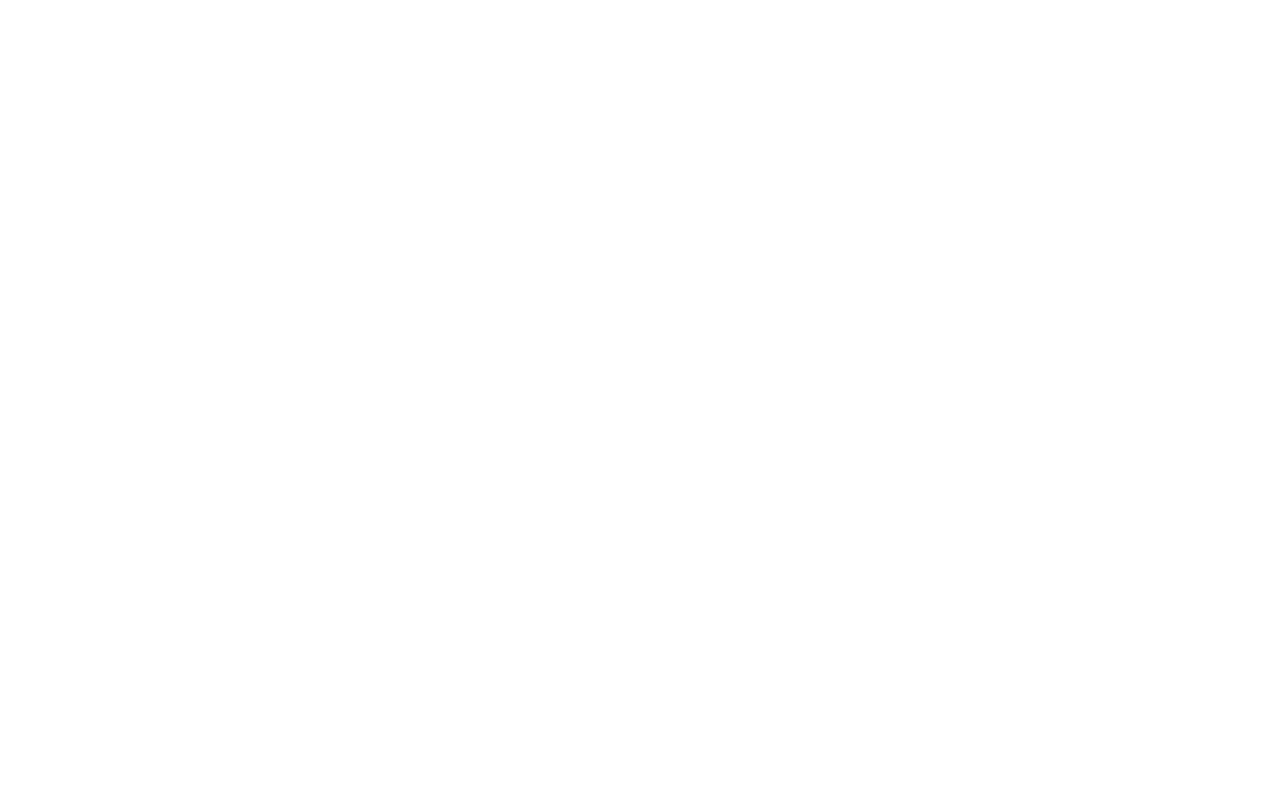
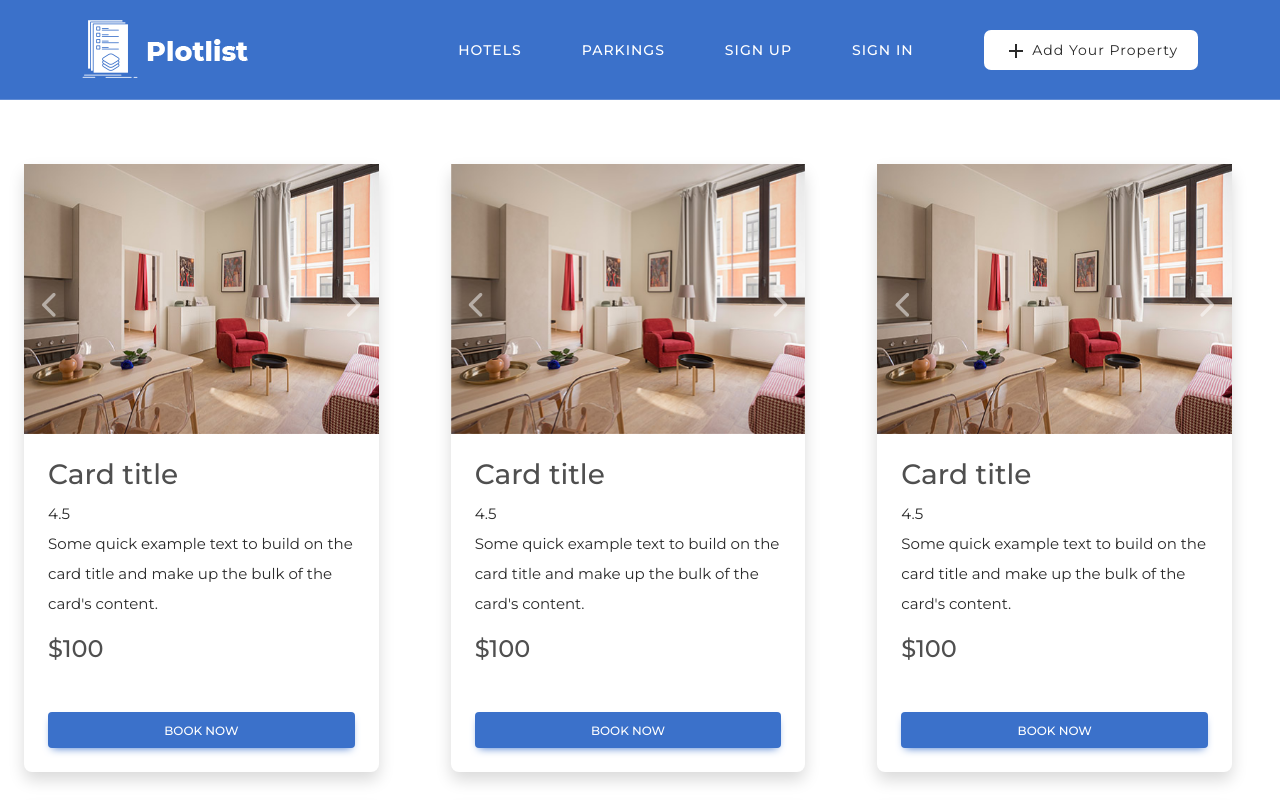
Before and after one commit to SohaibShahzad/desalis.github.io, a React (Create React App) app: page /ParkingList in a window 1280 px wide. Before the commit this address had no page. Shown: the top 800 px of the page. Built offline with nearby package versions, Linux system fonts and the light colour scheme; a web font is replaced by a local one.

Commit message:
Parking list added

```diff
--- a/src/App.js
+++ b/src/App.js
@@ -12,6 +12,7 @@ import HotelForm from "./Pages/hotelForm/Hotel";
 import RoomForm from "./Pages/roomForm/Room";
 import Parking from "./Pages/Parking Section/Parking";
 import Roomcard from "./Components/RoomCard/Roomcard";
+import ParkingList from "./Pages/ParkingList/ParkingList";
 
 function App() {
   return (
@@ -30,6 +31,7 @@ function App() {
         <Route path="/singleHotel" element={<Hotel />} />
         <Route path="/addHotel" element={<HotelForm />} />
         <Route path="/addRoom" element={<RoomForm />} />
+        <Route path="/ParkingList" element={<ParkingList />} />
       </Routes>
     </>
   );
--- a/src/Components/Card/Card.jsx
+++ b/src/Components/Card/Card.jsx
@@ -115,7 +115,7 @@ const Card = () => {
               12.5km form center
             </div>
           </div>
-          <div className="mt-1 mb-0 text-muted" style={{fontSize:"4px"}}>
+          <div className="mt-1 mb-0 text-muted" style={{fontSize:"12px"}}>
             <span>{cardData.attr1}</span>
             <span className="text-primary"> • </span>
             <span>{cardData.attr2}</span>
@@ -142,7 +142,7 @@ const Card = () => {
             <small className="fs-7 text-muted">
               You can cancel later, so lock in this great price today.
             </small>
-            <p className="mb-4 text-truncate mb-md-0">{cardData.description}</p>
+            {/* <p className="mb-4 text-truncate mb-md-0">{cardData.description}</p> */}
           </div>
         </div>
         <div
@@ -161,10 +161,10 @@ const Card = () => {
             <small className="text-muted text-end fs-7 fw-light">
               +120$ Tax and charges
             </small>
-            <div className="d-flex flex-column mt-4">
+            <div className="d-flex flex-column mt-2">
               <Link
                 to="/singleHotel"
-                className="btn btn-outline-primary text-uppercase btn-md mt-2"
+                className="btn btn-outline-primary text-uppercase btn-md"
                 type="button"
               >
                 See Availability
--- a/src/Components/DateForPaking/ParkingDate.jsx
+++ b/src/Components/DateForPaking/ParkingDate.jsx
@@ -10,7 +10,7 @@ const { RangePicker } = DatePicker;
 const ParkingDate = () => {
   const dispatch = useDispatch();
   const { dates } = useSelector((state) => state.searchParkingDate);
-  console.log(dates);
+  // console.log(dates);
   const range = (start, end) => {
     const result = [];
     for (let i = start; i < end; i++) {
@@ -107,7 +107,6 @@ const ParkingDate = () => {
             type: "SETPARKING_DATE",
             payload: val.map((v) => v.format("DD-MM-YYYY HH:00")),
           });
-          console.log();
         }}
       />
     </Space>
--- a/src/Components/Navbar/Navbar.jsx
+++ b/src/Components/Navbar/Navbar.jsx
@@ -21,7 +21,7 @@ import NotificationsIcon from "@mui/icons-material/Notifications";
 import LogoutIcon from "@mui/icons-material/Logout";
 import RemoveIcon from "@mui/icons-material/Remove";
 import LocalParkingIcon from "@mui/icons-material/LocalParking";
-import DirectionsCarIcon from '@mui/icons-material/DirectionsCar';
+import DirectionsCarIcon from "@mui/icons-material/DirectionsCar";
 
 const Navbar = ({ list }) => {
   // const location = window.location.pathname;
@@ -87,7 +87,7 @@ const Navbar = ({ list }) => {
   const { user } = useSelector((state) => state.user);
   const handleOnSearch = () => {
     {
-      navSearch ? navigate(`/listHotel`) : navigate(`/listParking`);
+      navSearch ? navigate(`/listHotel`) : navigate(`/ParkingList`);
     }
   };
 
--- /dev/null
+++ b/src/Components/ParkingCard/ParkingCard.jsx
@@ -0,0 +1,66 @@
+import React from "react";
+import image from "../../images/listing-01.jpg";
+const ParkingCard = () => {
+  const card = {
+    title: "Card title",
+    rating: "4.5",
+    desc: "Some quick example text to build on the card title and make up the bulk of the card's content.",
+    price: "$100",
+  };
+  return (
+    <>
+      <div className="card my-3 shadow mx-4">
+        <div
+          id="carouselExampleControls"
+          className="carousel slide"
+          data-bs-ride="carousel"
+        >
+          <div className="carousel-inner">
+            <div className="carousel-item active">
+              <img src={image} className="d-block w-100" alt="..." />
+            </div>
+            <div className="carousel-item">
+              <img src={image} className="d-block w-100" alt="..." />
+            </div>
+            <div className="carousel-item">
+              <img src={image} className="d-block w-100" alt="..." />
+            </div>
+          </div>
+          <button
+            className="carousel-control-prev"
+            type="button"
+            data-bs-target="#carouselExampleControls"
+            data-bs-slide="prev"
+          >
+            <span className="carousel-control-prev-icon" aria-hidden="true"></span>
+            <span className="visually-hidden">Previous</span>
+          </button>
+          <button
+            className="carousel-control-next"
+            type="button"
+            data-bs-target="#carouselExampleControls"
+            data-bs-slide="next"
+          >
+            <span className="carousel-control-next-icon" aria-hidden="true"></span>
+            <span className="visually-hidden">Next</span>
+          </button>
+        </div>
+        {/* <img src={image} className="card-img-top" alt="..." /> */}
+        <div className="card-body">
+          <h3 className="card-title">{card.title}</h3>
+          <p>{card.rating}</p>
+          <p className="card-text">{card.desc}</p>
+          <div className="mt-3">
+            <h4>{card.price}</h4>
+          </div>
+        </div>
+
+        <div className="card-body">
+          <button className="btn btn-primary btn-block">Book now</button>
+        </div>
+      </div>
+    </>
+  );
+};
+
+export default ParkingCard;
--- a/src/Pages/Home/Home.jsx
+++ b/src/Pages/Home/Home.jsx
@@ -4,7 +4,7 @@ import Featured from "../../Components/featured/Featured";
 import FeaturedProperties from "../../Components/featuredProperties/FeaturedProperties";
 import Footer from "../../Components/footer/Footer";
 import MailList from "../../Components/mailList/MailList";
-import PropertyList from "../../Components/propertyList/PropertyList";
+// import PropertyList from "../../Components/propertyList/PropertyList";
 import style from "./home.module.css";
 
 const Home = () => {
@@ -13,10 +13,10 @@ const Home = () => {
       <Navbar list={true} />
       <div className={`${style.homeContainer} container`}>
         <Featured />
-        <h1 className={`${style.homeTitle} container`}>
+        {/* <h1 className={`${style.homeTitle} container`}>
           Browse by property type
         </h1>
-        <PropertyList />
+        <PropertyList /> */}
         <h1 className={`${style.homeTitle} container`}>Homes guests love</h1>
         <FeaturedProperties />
         <MailList />
--- /dev/null
+++ b/src/Pages/ParkingList/ParkingList.jsx
@@ -0,0 +1,64 @@
+import React from "react";
+import Navbar from "../../Components/Navbar/Navbar";
+import ParkingCard from "../../Components/ParkingCard/ParkingCard";
+
+const ParkingList = () => {
+  const card = [
+    {
+      title: "Card title",
+      rating: "4.5",
+      desc: "Some quick example text to build on the card title and make up the bulk of the card's content.",
+      price: "$100",
+    },
+    {
+      title: "Card title",
+      rating: "4.5",
+      desc: "Some quick example text to build on the card title and make up the bulk of the card's content.",
+      price: "$100",
+    },
+    {
+      title: "Card title",
+      rating: "4.5",
+      desc: "Some quick example text to build on the card title and make up the bulk of the card's content.",
+      price: "$100",
+    },
+    {
+      title: "Card title",
+      rating: "4.5",
+      desc: "Some quick example text to build on the card title and make up the bulk of the card's content.",
+      price: "$100",
+    },
+    {
+      title: "Card title",
+      rating: "4.5",
+      desc: "Some quick example text to build on the card title and make up the bulk of the card's content.",
+      price: "$100",
+    },
+    {
+      title: "Card title",
+      rating: "4.5",
+      desc: "Some quick example text to build on the card title and make up the bulk of the card's content.",
+      price: "$100",
+    },
+    {
+      title: "Card title",
+      rating: "4.5",
+      desc: "Some quick example text to build on the card title and make up the bulk of the card's content.",
+      price: "$100",
+    },
+  ];
+  return (
+    <div>
+      <Navbar list={false} />
+      <div className="mt-5 row justify-content-start w-100">
+        {card.map((item) => (
+          <div className="col-4">
+            <ParkingCard/>
+          </div>
+        ))}
+      </div>
+    </div>
+  );
+};
+
+export default ParkingList;
--- a/src/Pages/list/List.jsx
+++ b/src/Pages/list/List.jsx
@@ -16,11 +16,6 @@ const List = () => {
   const [openDate, setOpenDate] = useState(false);
   const [min, setMin] = useState(undefined);
   const [max, setMax] = useState(undefined);
-
-  useEffect(() => {
-    console.log(option);
-    console.log(options);
-  }, [option]);
 
   const data = [
     {
```
